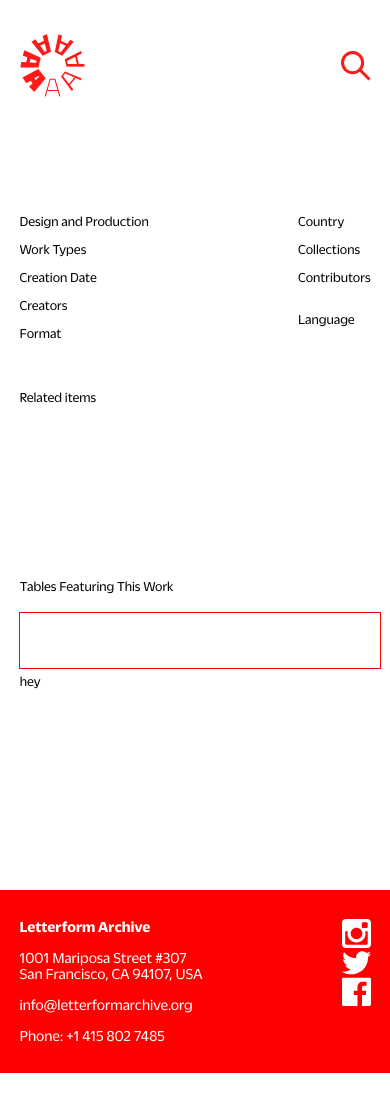
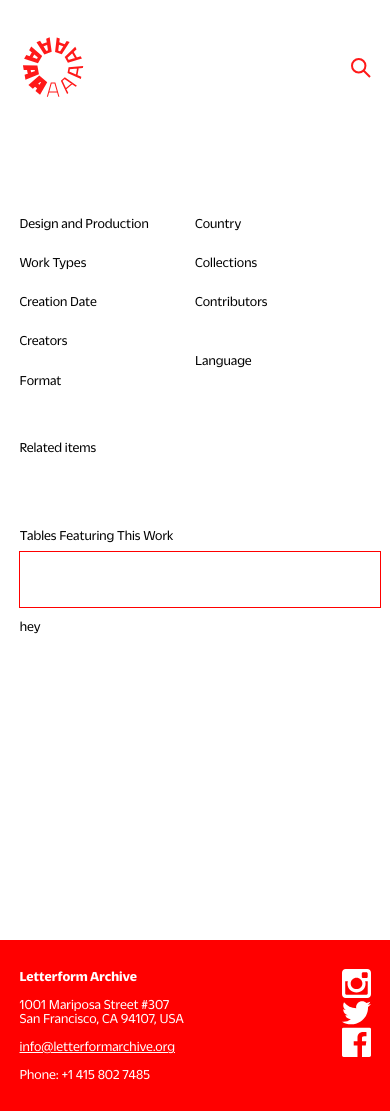
Before and after one commit to omarmhmmd/online-letterform-archive, a PHP site: page /item.html in a window 390 px wide. Before the commit the page ends 1073 px from the top, so only its background shows below. Run offline with PHP 8.4, Linux system fonts and the light colour scheme.

Commit message:
CSS updates

```diff
--- a/css/LFA.css
+++ b/css/LFA.css
@@ -124,21 +132,27 @@
     font-weight: bold;
     color: #ff0000;
     font-size: 1.75vw;
+    font-size: 24px;
     padding-left: 0px;
   }
 
   #letter h1 {
-    padding-left: 2.5vw;
+    padding-left: 0px;
   }
 
   #logo {
     /* position: fixed;
     z-index: 1; */
-    width: 5vw;
+    width: 66px;
+    margin-right: 10px;
     /* animation-name: spin;
     animation-duration: 10000ms;
     animation-iteration-count: infinite;
     animation-timing-function: linear; */
+  }
+
+  #logo img {
+    width: 66px;
   }
 
   a {
@@ -152,6 +166,7 @@
 
   .searchButton {
     width: 2.5vw;
+    width: 20px;
   }
 
   #header>button {
@@ -598,19 +641,23 @@
     width: 90vw;
     display: flex;
     justify-content: space-between;
-    padding-top: 20px;
+    padding-top: 40px;
   }
 
   #itemDescription {
-    width: 45%;
+    width: calc(50% - 20px);
     font-size: 1.35vw;
+    font-size: 18px;
     line-height: 120%;
   }
 
   #itemMetaData {
     display: flex;
     font-size: 1.10vw;
-    width: 45%;
+    font-size: 14px;
+    line-height: 140%;
+    width: calc(50% - 20px);
+    padding-top: 7px;
     background-color: none;
     /* margin-right: 11vw; */
     /* padding-left: 30.5vw; */
@@ -648,15 +695,17 @@
     #itemPage h1 {
       font-weight: bold;
       font-size: 1.35vw;
+      font-size: 18px;
       padding-left: 100px;
     }
 
     #thumbnailscontainer {
       width: 90vw;
       justify-content: space-between;
-      align-items: center;
+      align-items: flex-start;
       display: flex;
       font-size: 1.15vw;
+      font-size: 14px;
       font-weight: bold;
       padding-top: 50px;
       margin-bottom: 100px;
@@ -667,14 +716,18 @@
     #thumbGrid {
       display: flex;
       flex-direction: column;
-      width: 45%;
+      width: calc(50% - 20px);
     }
 
     #relatedItems {
       padding-top: 10px;
       display: flex;
-      align-items: center;
+      align-items: flex-start;
       justify-content: space-between;
+    }
+
+    #relatedItems div:nth-child(1){
+      margin-right: 10px;
     }
 
     #thumbGrid img {
@@ -744,19 +797,20 @@
 
     /**** TABLE ****/
       #tableContainer {
-        width: 45%;
+        width: calc(50% - 20px);
         height: 96.5%;
         display: flex;
         flex-direction: column;
-        justify-content: center;
+        justify-content: flex-start;
         background-color: none;
+        font-size: 14px;
       }
 
       #table {
-        margin-top: 20px;
+        margin-top: 10px;
         padding: 20px;
         outline: 1px solid red;
-        margin-bottom: 1.5vw;
+        margin-bottom: 12px;
       }
 
       #topRow {
@@ -836,10 +890,16 @@
   justify-content: center;
   color: white;
   font-size: 1.25vw;
+  font-size: 16px;
+}
+
+
+#contact a {
+  text-decoration: underline;
 }
 
 #contact a:hover {
-  text-decoration: underline;
+  text-decoration: none;
 }
 
 #socialMedia a {
--- a/css/LFA_mobile.css
+++ b/css/LFA_mobile.css
@@ -19,7 +19,7 @@
   }
 
   .searchButton {
-    width: 30px;
+    width: 20px;
   }
   /**** END HEADER ****/
 
@@ -166,7 +190,7 @@
     }
 
     #itemDescription {
-      font-size: 16px;
+      font-size: 18px;
     }
 
     #itemMetaData {
@@ -176,6 +200,16 @@
       font-size: 14px;
       padding-top: 40px;
       padding-left: 0vw;
+    }
+
+    #itemMetaData #column1, #itemMetaData #column2{
+      width: 50%;
+      box-sizing: border-box;
+      padding-right: 20px;
+    }
+
+    #itemMetaData #column2{
+      margin-left: 0px;
     }
 
     #thumbGrid {
@@ -190,12 +224,12 @@
     #relatedItems {
       padding-top: 10px;
       display: flex;
-      align-items: center;
+      align-items: flex-start;
       justify-content: space-between;
     }
 
     #relatedItems figcaption {
-      font-size: 3vw;
+      font-size: 14px;
     }
 
     #thumbGrid img {
@@ -245,6 +279,7 @@
   /**** FOOTER ****/
   #contact {
     font-size: 4vw;
+    font-size: 14px;
   }
 
   #socialMedia {
```
Also changed, not shown: other parts of css/LFA.css (+47 -11 lines), other parts of css/LFA_mobile.css (+35 -11 lines), svg/Logo-old.svg (added), svg/Logo.svg.
